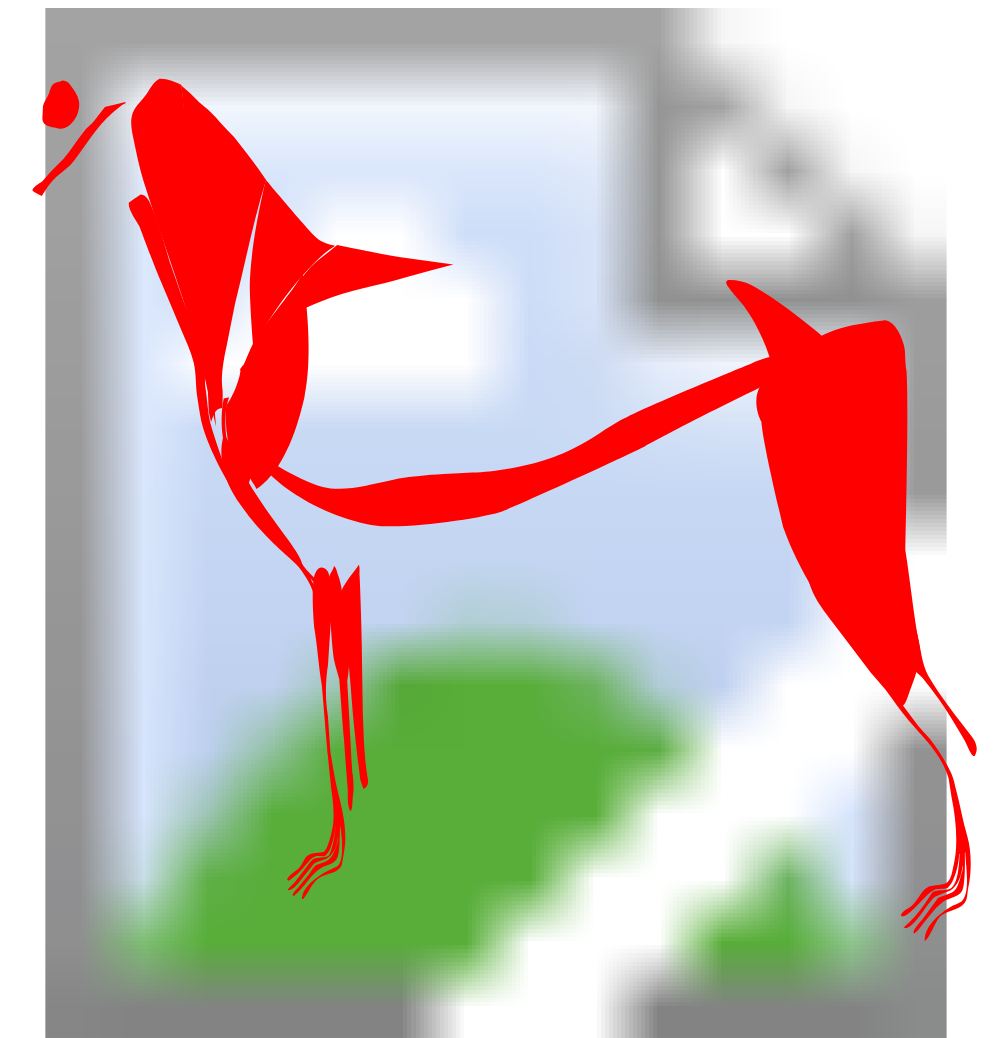
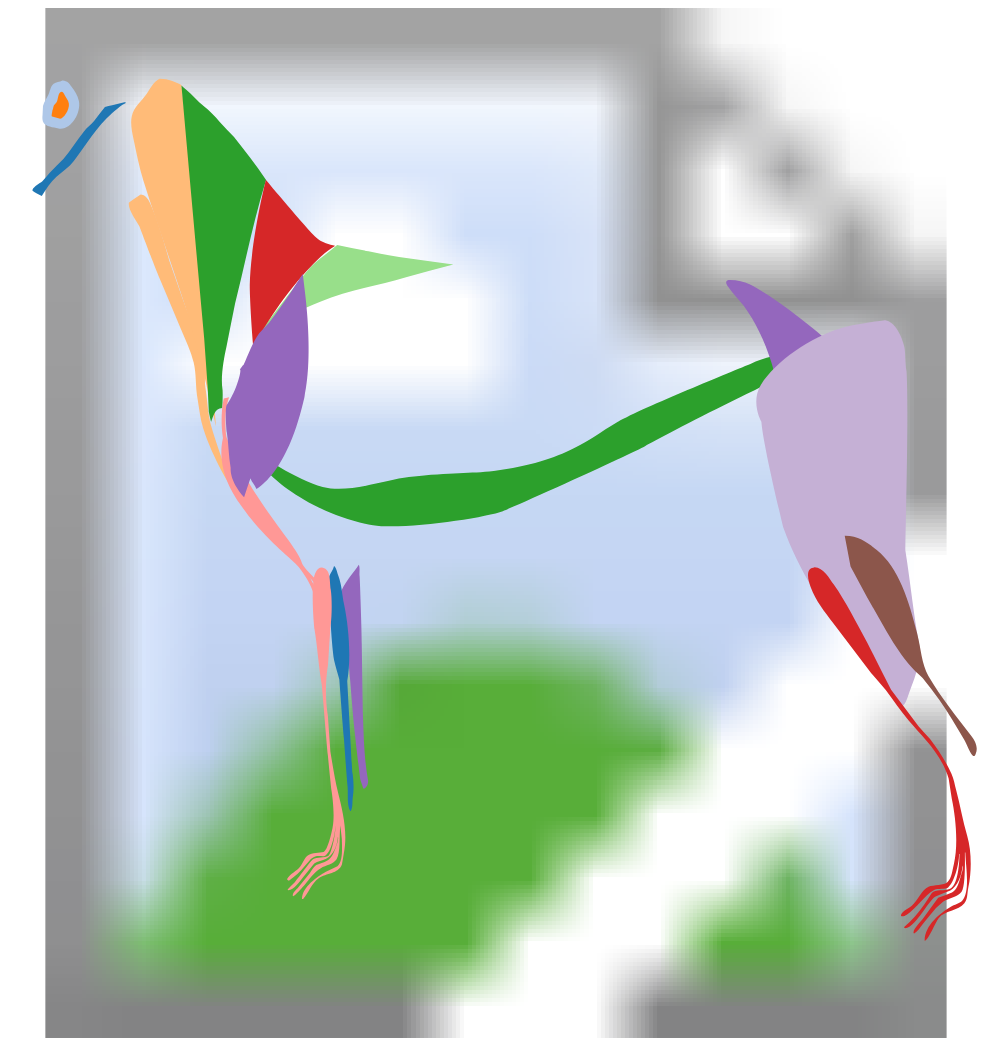
Before and after one commit to ngopal/canine, a website: page index.html in a window 1280 px wide. Shown: the top 1038 px of the page, without its empty margins (144-1152 px from the left). Drawn offline with nearby package versions, Linux system fonts and the light colour scheme.

Commit message:
added random color scale

```diff
--- a/index.html
+++ b/index.html
@@ -310,10 +310,13 @@
 
 <script src="node_modules/d3/d3.min.js"></script>
 <script type="text/javascript">
+
+    var color = d3.scale.category20();
+
     var paths = d3
             .selectAll("path")
-            .attr("fill", function(d) {
-                return "red";
+            .attr("fill", function(d,i) {
+                return color(Math.floor(Math.random()*20));
             });
 
     paths.on("click", function(d) {
```
